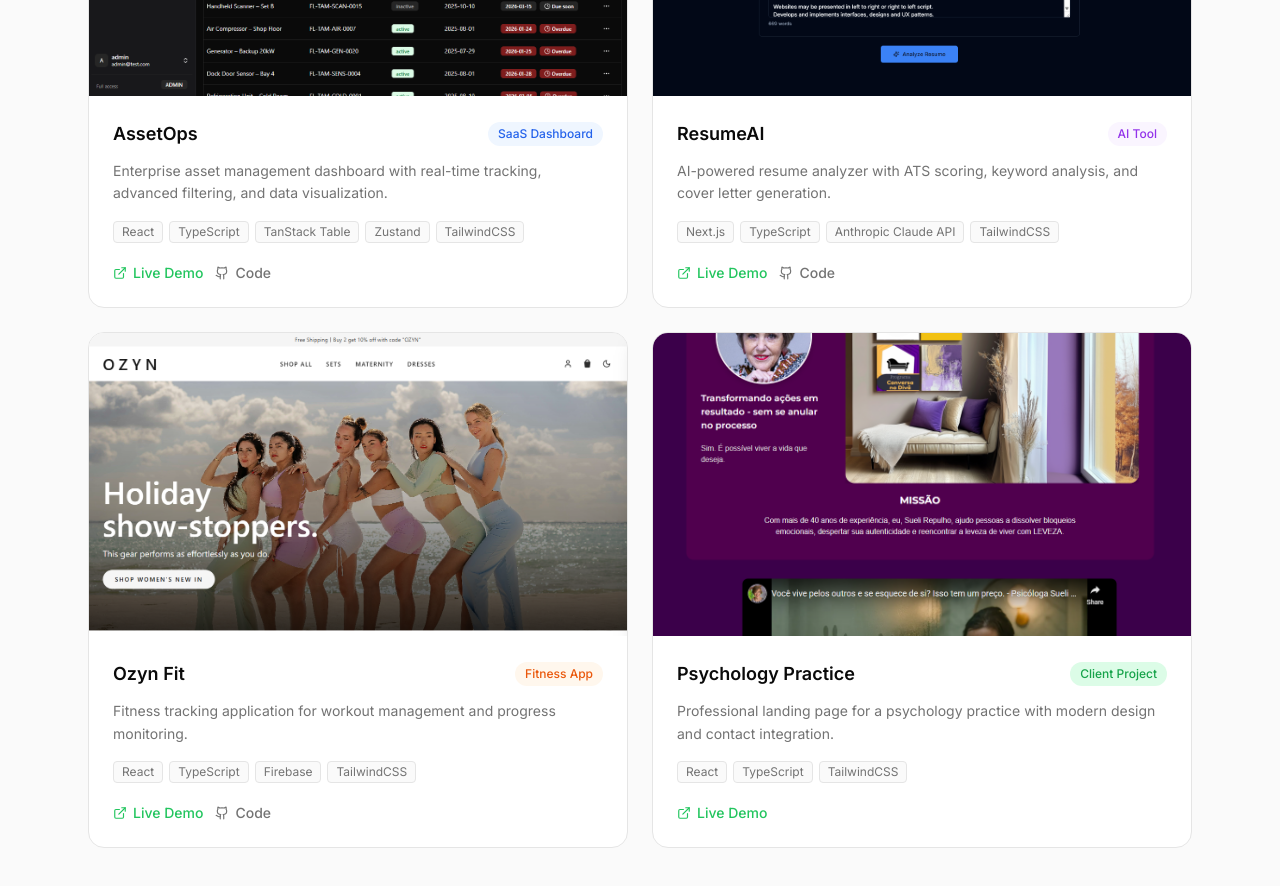
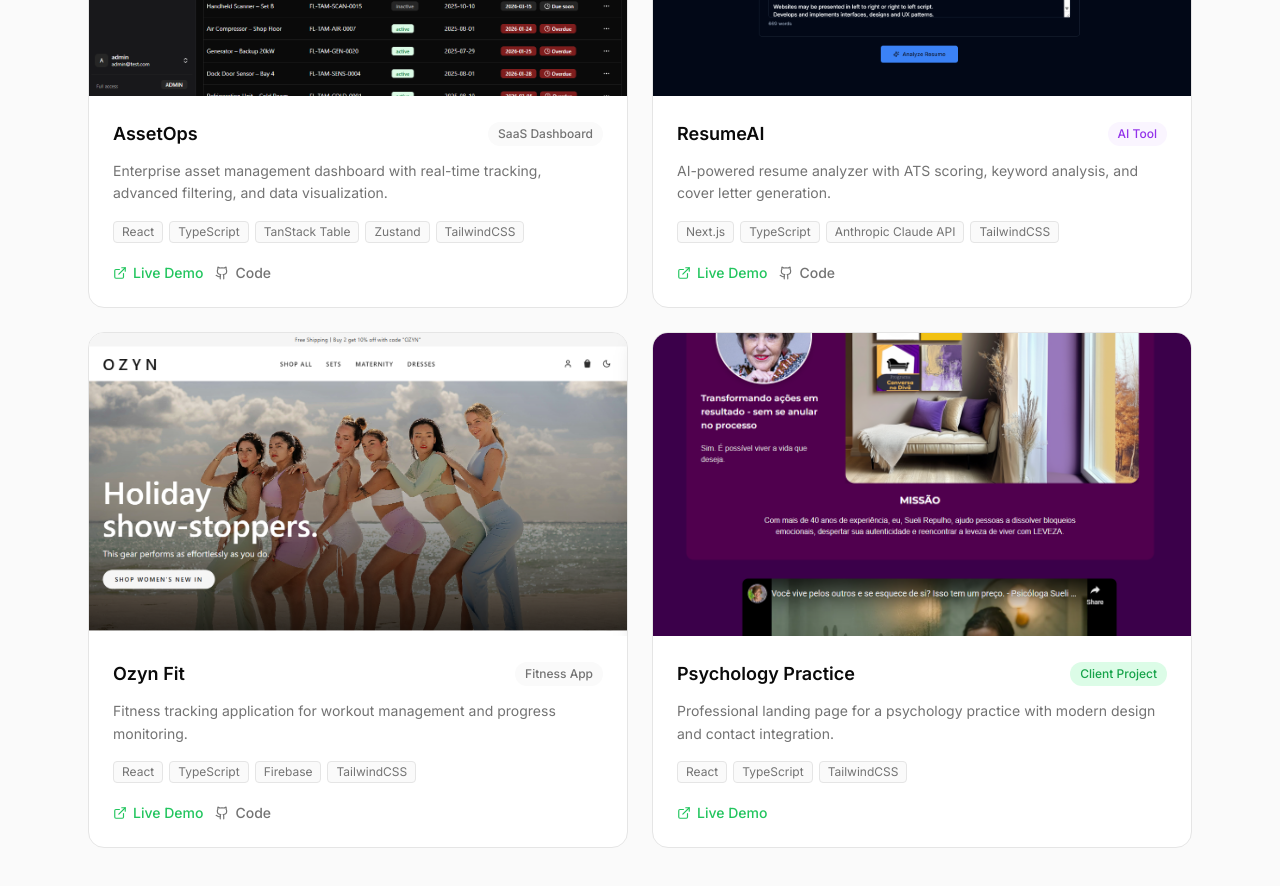
Before and after one commit to EduardoVisconti/portfolio, a Next.js app: page / in a window 1280 px wide. Shown: the part 2080-2966 px from the top of the page. Built offline with nearby package versions, Linux system fonts and the light colour scheme; a web font is replaced by a local one.

Commit message:
fix(projects): add image placeholder fallback for project cards

```diff
--- a/components/sections/Projects.tsx
+++ b/components/sections/Projects.tsx
@@ -18,9 +18,9 @@ const cardVariants = {
 };
 
 const tagColors: Record<string, string> = {
-	'SaaS Dashboard': 'bg-blue-50 text-blue-600',
+	'Asset Management Platform': 'bg-blue-50 text-blue-600',
 	'AI Tool': 'bg-purple-50 text-purple-600',
-	'Fitness App': 'bg-orange-50 text-orange-600',
+	'E-commerce Platform': 'bg-orange-50 text-orange-600',
 	'Client Project': 'bg-accent-light text-accent-dark'
 };
 
```
